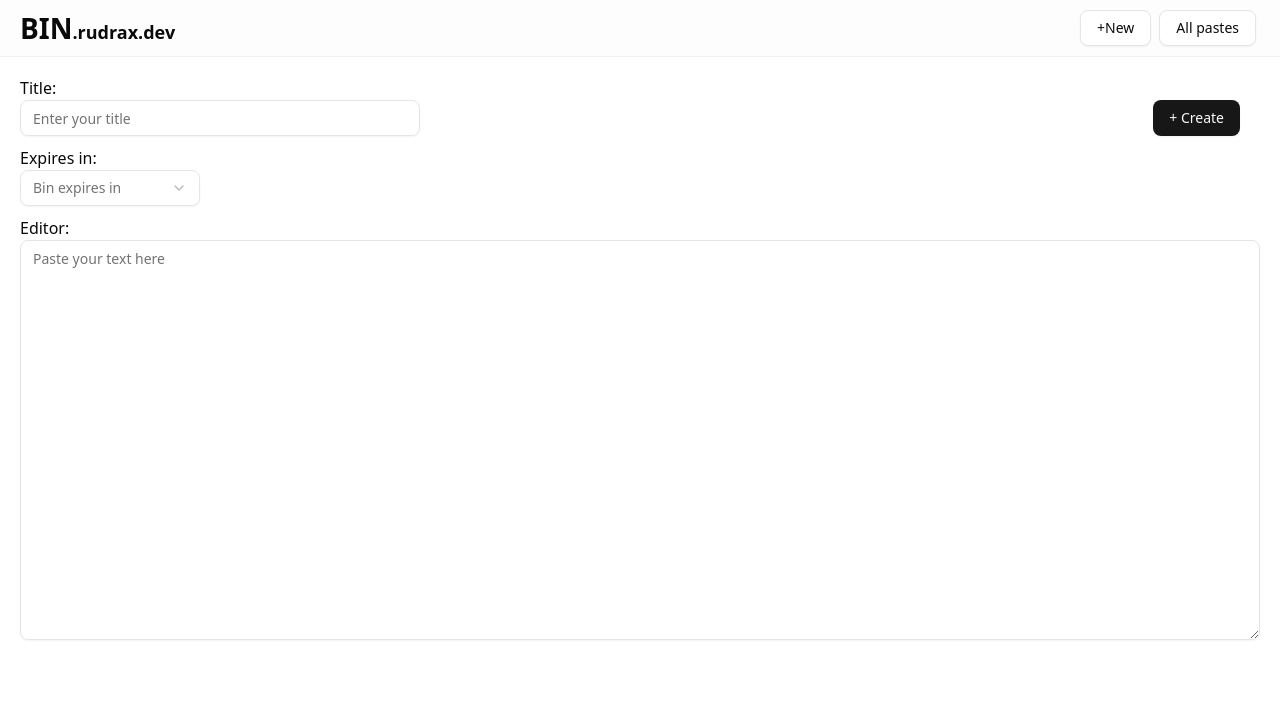
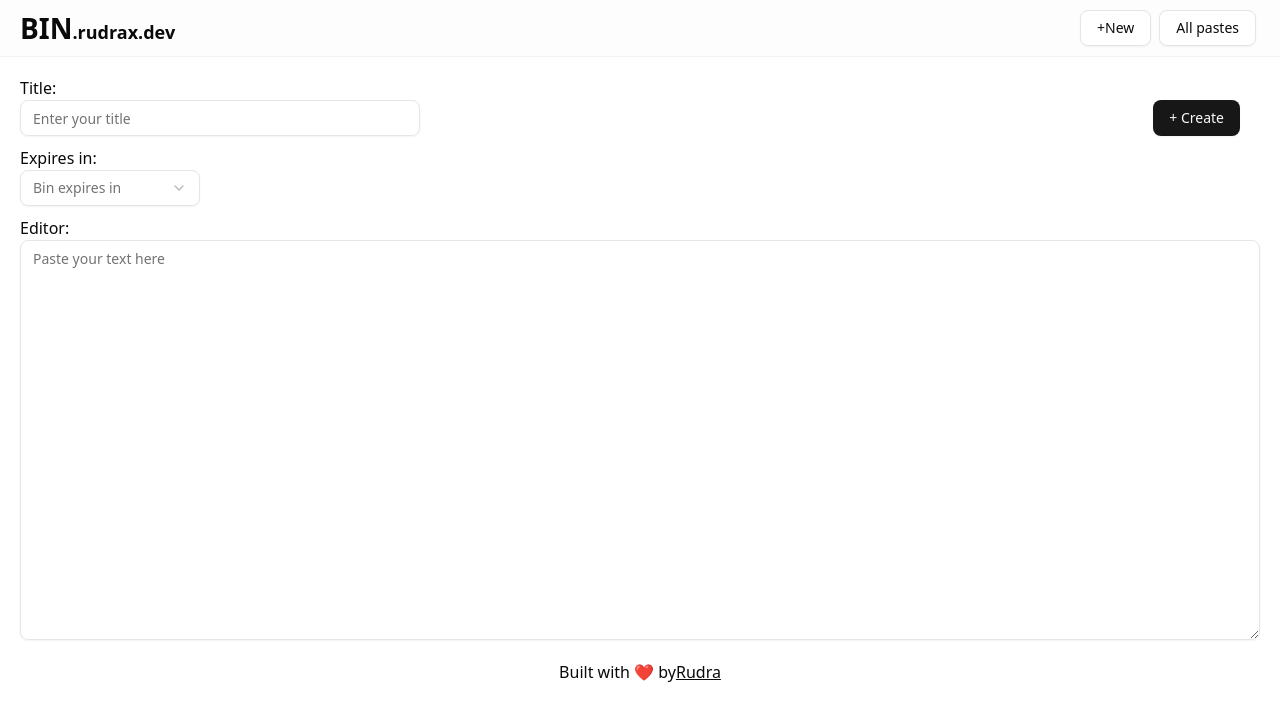
Before and after one commit to rudraa19/bin, a React (Vite) app in the folder client/: page / in a window 1280 px wide. Shown: the top 720 px of the page. Built offline with nearby package versions, Linux system fonts and the light colour scheme; no server answers.

Commit message:
chore: add footer

```diff
--- a/client/src/pages/Home.jsx
+++ b/client/src/pages/Home.jsx
@@ -4,6 +4,9 @@ const Home = () => {
     return (
         <>
             <BinForm />
+            <div className="w-full flex justify-center">
+                Built with ❤️ by <a className="font-medium underline" href="https://github.com/rudraa19/" target="_blank">Rudra</a>
+            </div>
         </>
     )
 }
```
Also changed, not shown: 1 other file (tests, documents, lock files or other folders).
